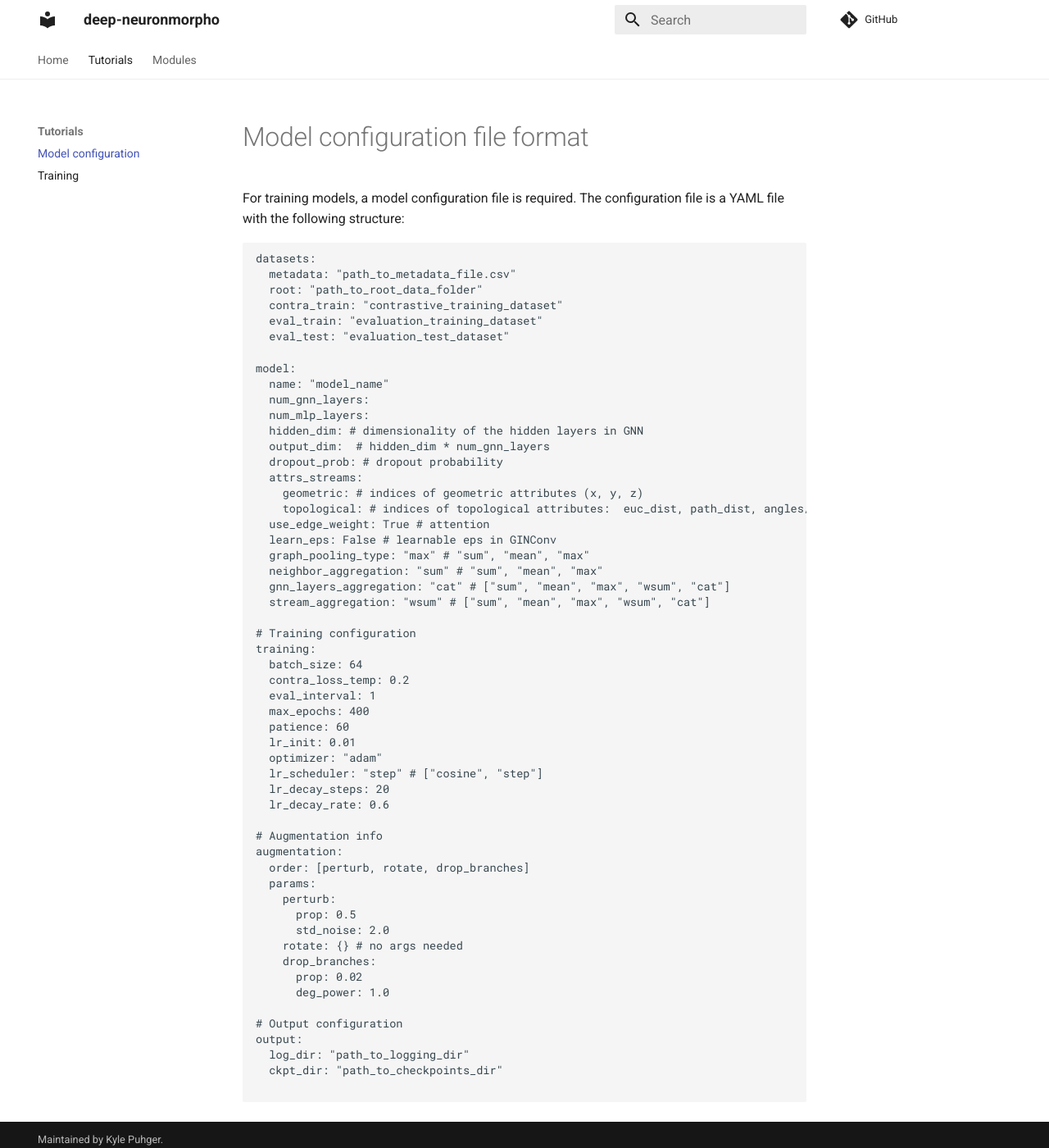
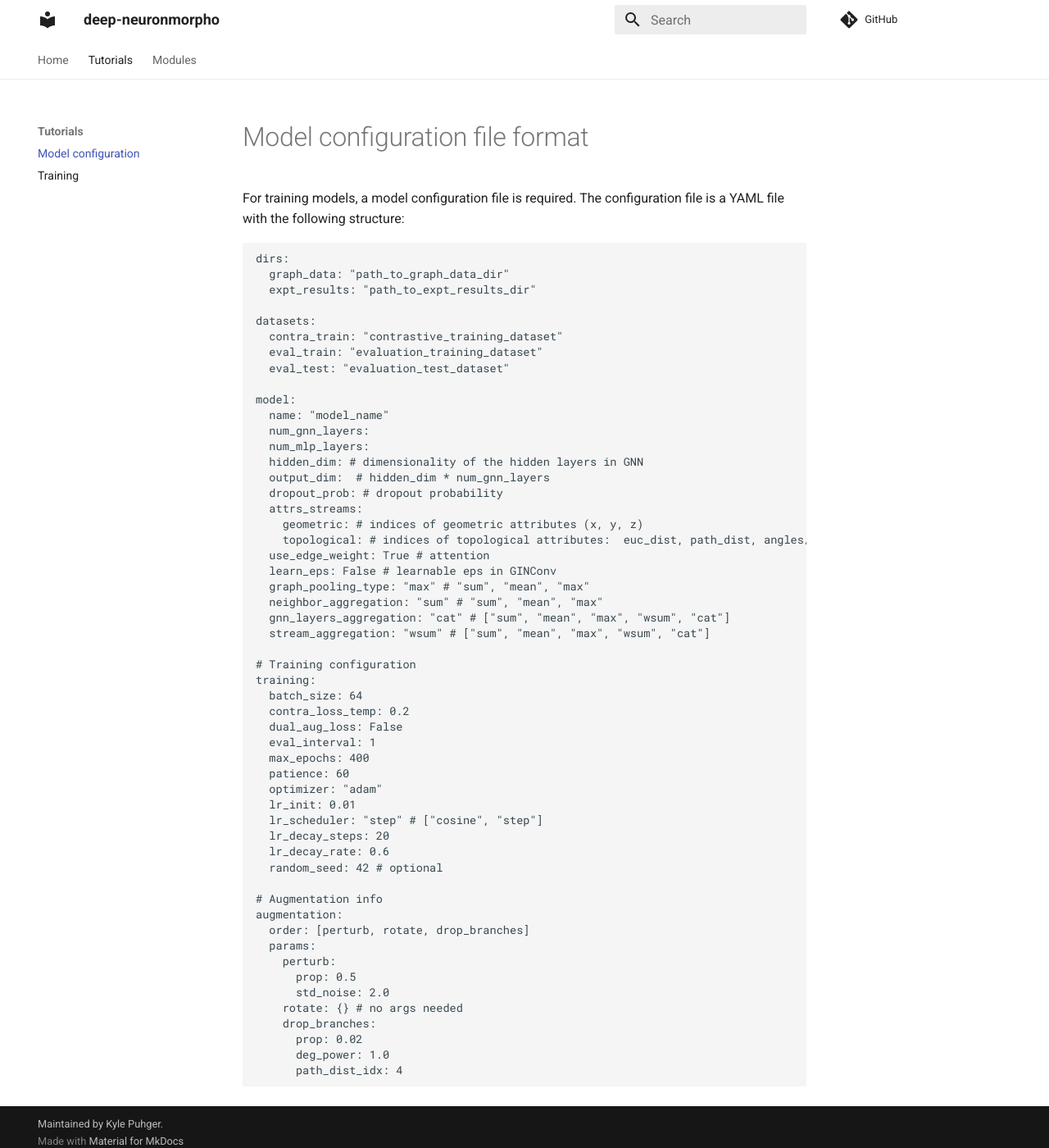
Before and after one commit to kpeez/deep-neuronmorpho, an MkDocs documentation site: the page built from docs/tutorials/model_config.md, in a window 1280 px wide and 1400 px high. Shown: the whole window at 82% size. Built offline with MkDocs 1.6.1 and Material for MkDocs 9.7.7, drawn with Linux system fonts in a browser that asks for light colours; comment, search, counter and statistics services are not loaded.

Commit message:
update model config example

````diff
--- a/docs/tutorials/model_config.md
+++ b/docs/tutorials/model_config.md
@@ -3,9 +3,11 @@
 For training models, a model configuration file is required. The configuration file is a YAML file with the following structure:
 
 ```yaml
+dirs:
+  graph_data: "path_to_graph_data_dir"
+  expt_results: "path_to_expt_results_dir"
+
 datasets:
-  metadata: "path_to_metadata_file.csv"
-  root: "path_to_root_data_folder"
   contra_train: "contrastive_training_dataset"
   eval_train: "evaluation_training_dataset"
   eval_test: "evaluation_test_dataset"
@@ -31,14 +33,16 @@
 training:
   batch_size: 64
   contra_loss_temp: 0.2
+  dual_aug_loss: False
   eval_interval: 1
   max_epochs: 400
   patience: 60
+  optimizer: "adam"
   lr_init: 0.01
-  optimizer: "adam"
   lr_scheduler: "step" # ["cosine", "step"]
   lr_decay_steps: 20
   lr_decay_rate: 0.6
+  random_seed: 42 # optional
 
 # Augmentation info
 augmentation:
@@ -51,10 +55,5 @@
     drop_branches:
       prop: 0.02
       deg_power: 1.0
-
-# Output configuration
-output:
-  log_dir: "path_to_logging_dir"
-  ckpt_dir: "path_to_checkpoints_dir"
-
+      path_dist_idx: 4
 ```
````
